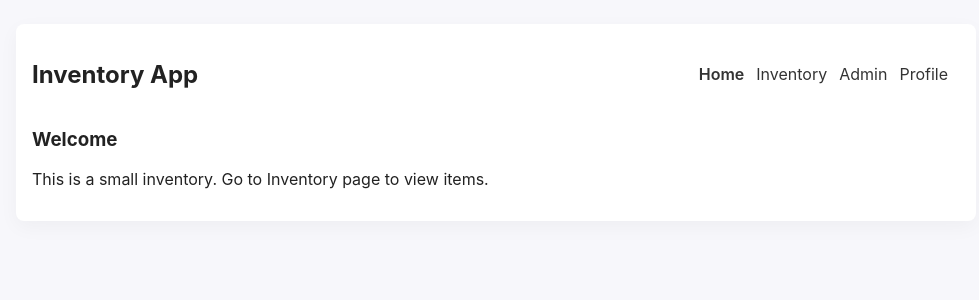
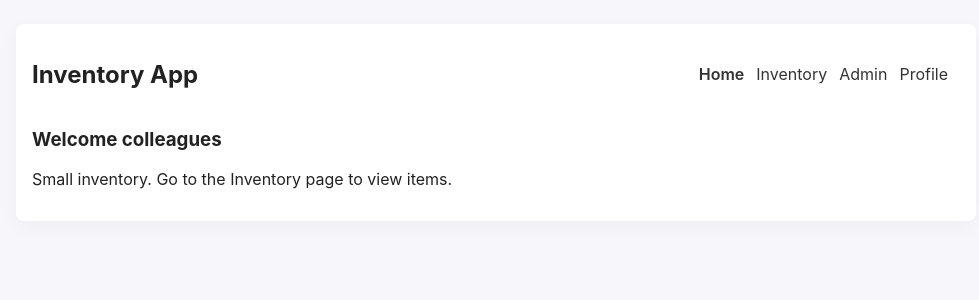
Before and after one commit to Iza-04/inventory-project, a React (Vite) app in the folder frontend/: page / in a window 1280 px wide. Shown: the top 300 px of the page, without its empty margins (144-1123 px from the left). Built offline with nearby package versions, Linux system fonts and the light colour scheme.

Commit message:
changes added

```diff
--- a/frontend/package.json
+++ b/frontend/package.json
@@ -14,6 +14,7 @@
     "react-router-dom": "^6.14.1"
   },
   "devDependencies": {
-    "vite": "^7.1.12"
+    "vite": "^7.1.12",
+    "@vitejs/plugin-react": "^5.0.0"
   }
 }
--- a/frontend/src/pages/HomePage.jsx
+++ b/frontend/src/pages/HomePage.jsx
@@ -1,8 +1,8 @@
 export default function HomePage() {
   return (
     <div>
-      <h3>Welcome</h3>
-      <p>This is a small inventory. Go to Inventory page to view items.</p>
+      <h3>Welcome colleagues</h3>
+      <p>Small inventory. Go to the Inventory page to view items.</p>
     </div>
   );
 }
```
Also changed, not shown: 1 other file (tests, documents, lock files or other folders).
